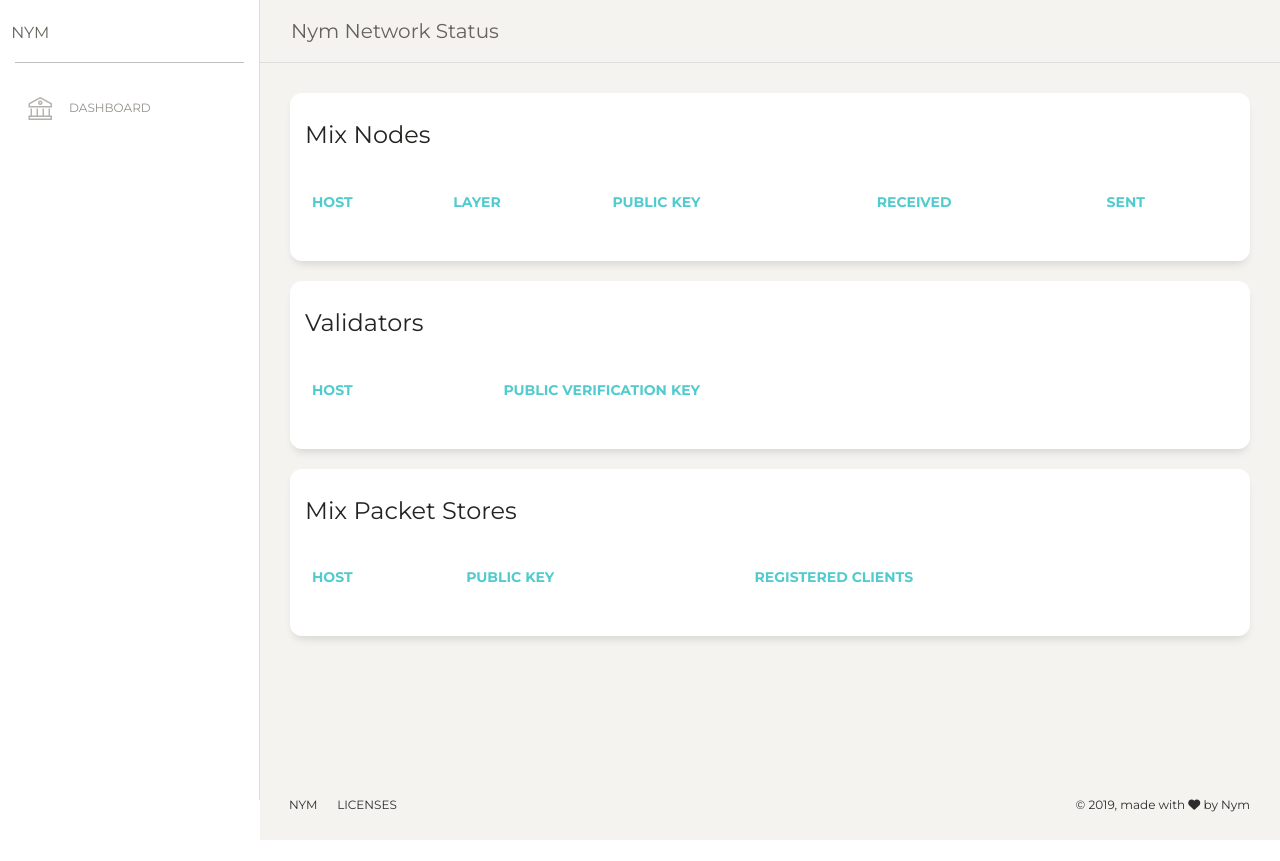
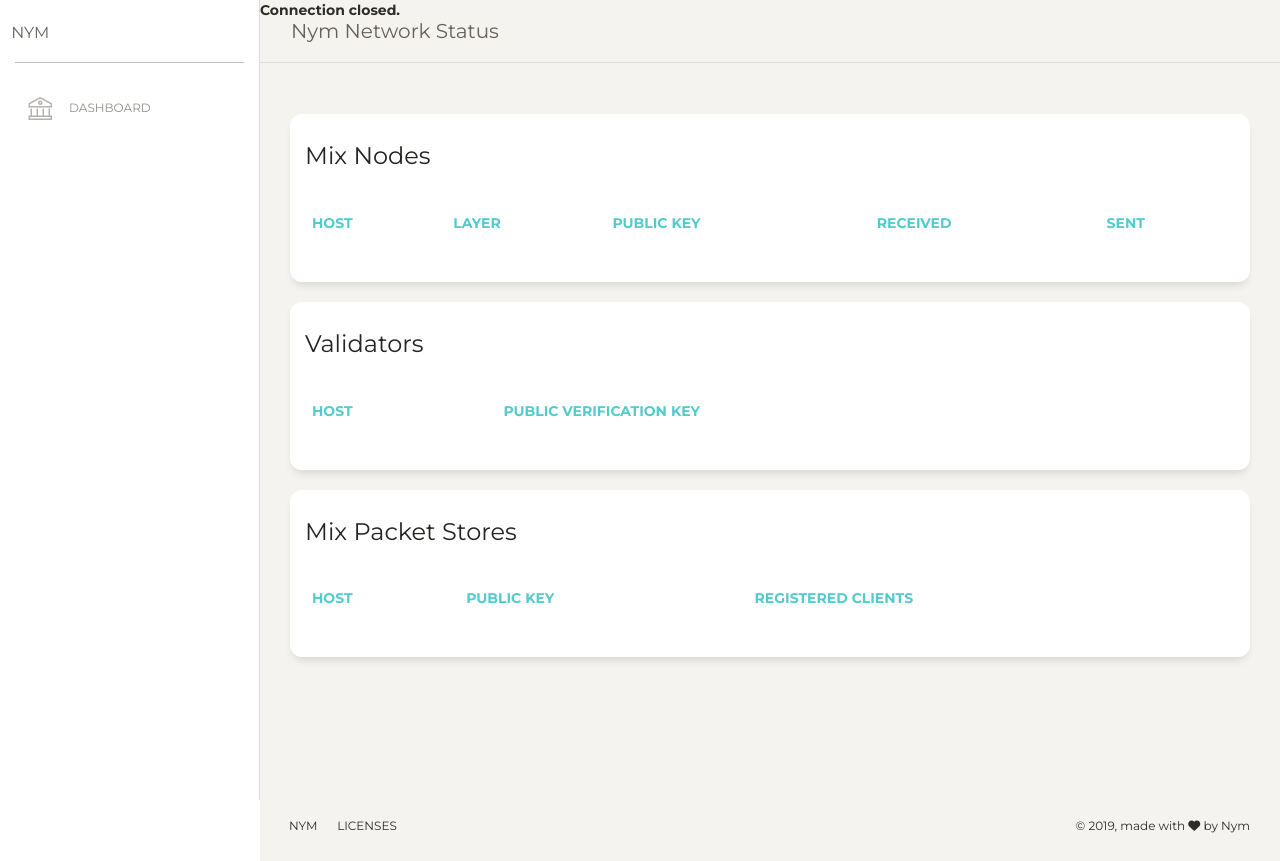
Before and after one commit to nymtech/nym-web-dashboard, a plain HTML site: page index.html in a window 1280 px wide. Before the commit the page ends 840 px from the top, so only its background shows below. Drawn offline with Linux system fonts and the light colour scheme; no server answers.

Commit message:
Let's try a simple socket connection

```diff
--- a/assets/js/main.js
+++ b/assets/js/main.js
@@ -50,6 +50,40 @@
   });
 }
 
+function connectWebSocket () {
+  var conn;
+  var msg = document.getElementById("msg");
+  var log = document.getElementById("log");
+
+  function appendLog(item) {
+    var doScroll = log.scrollTop > log.scrollHeight - log.clientHeight - 1;
+    log.appendChild(item);
+    if (doScroll) {
+      log.scrollTop = log.scrollHeight - log.clientHeight;
+    }
+  }
+
+  console.log("connecting to websocket");
+  conn = new WebSocket("wss://directory.nymtech.net/ws");
+  conn.onopen = function(evt) {
+    console.log("Received evt: " + evt);
+  };
+  conn.onclose = function(evt) {
+    var item = document.createElement("div");
+    item.innerHTML = "<b>Connection closed.</b>";
+    appendLog(item);
+  };
+  conn.onmessage = function(evt) {
+    var messages = evt.data.split('\n');
+    for (var i = 0; i < messages.length; i++) {
+      var item = document.createElement("div");
+      item.innerText = messages[i];
+      appendLog(item);
+    }
+  };
+}
+
 $(document).ready(function() {
   getTopology();
+  connectWebSocket();
 });
--- a/index.html
+++ b/index.html
@@ -65,6 +65,8 @@
     </div>
     <div class="main-panel">
       <!-- Navbar -->
+      <div id="msg"></div>
+      <div id="log"></div>
       <nav class="navbar navbar-expand-lg navbar-absolute fixed-top navbar-transparent">
         <div class="container-fluid">
           <div class="navbar-wrapper">
```
